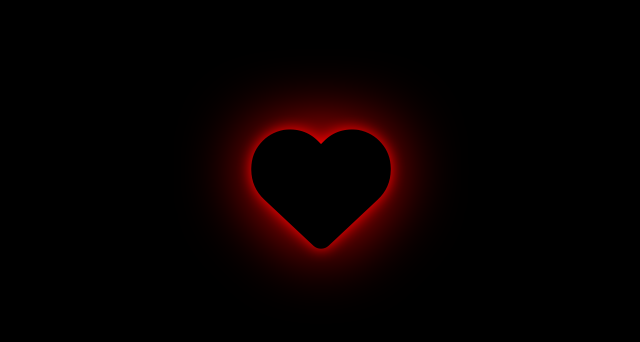
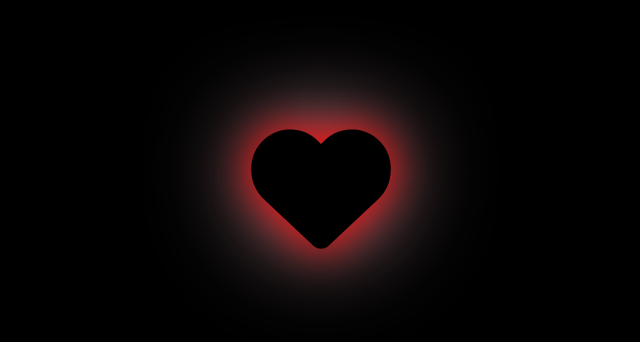
Before and after one commit to 8150tr3t/WebDienThoai, a plain HTML site: page index.html in a window 1280 px wide. Shown: the part 212-554 px from the top of the page, without its empty margins (319-959 px from the left). Drawn offline with Linux system fonts and the light colour scheme.

Commit message:
Update main.css

```diff
--- a/main.css
+++ b/main.css
@@ -13,7 +13,7 @@ body{
 i{
     color: #000;
     font-size:100px;
-    text-shadow:0 0 10px red, 0 0 50px red;
+    text-shadow:0 0 30px red, 0 0 70px pink;
     animation: heartbeat 0.8s infinite;
 }
 @keyframes heartbeat {
```
